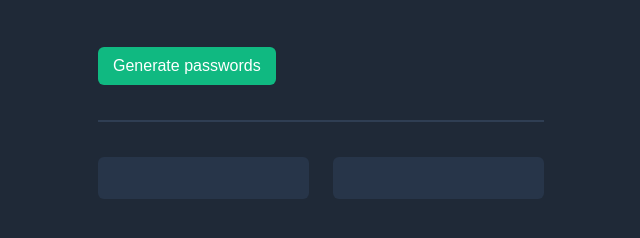
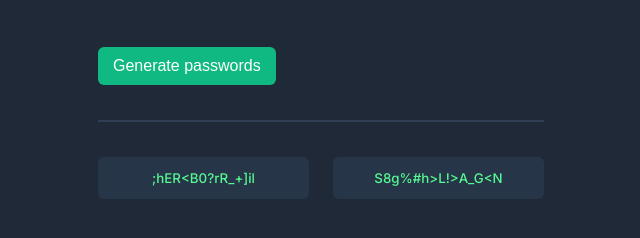
Before and after one commit to ocontrerastx/scrimba-random-password-generator, a plain HTML site: page index.html in a window 1280 px wide. Both pictures are taken after a click on the button "Generate passwords". Shown: the part 246-484 px from the top of the page, without its empty margins (319-959 px from the left). Drawn offline with Linux system fonts and the light colour scheme.

Commit message:
Wrote generatePassword() function that runs the generate logic twice pushing the values into an array.

```diff
--- a/index.js
+++ b/index.js
@@ -4,13 +4,19 @@ const characters = ["A","B","C","D","E","F","G","H","I","J","K","L","M","N","O"
 let firstPasswordEl = document.getElementById("first-password");
 let secondPasswordEl = document.getElementById("second-password");
 
+
 function generatePassword() {
-    let firstPassword = "";
+    let passwordArray = []
+    let password = ""
 
-    firstPassword = Math.random() * characters.length
-    console.log(firstPassword)
-    console.log(characters.length)
-    // for (i = 0; i < characters.length; i++) {
-    //     firstPassword =
-    // }
+    for (e = 0; e < 2; e++) {
+        for (i = 0; i < 15; i++) {
+            password += characters[Math.floor(Math.random() * characters.length)]
+        }
+        passwordArray.push(password)
+        password = ""
+    }
+
+    firstPasswordEl.value = passwordArray[0]
+    secondPasswordEl.value = passwordArray[1]
 }
```
Also changed, not shown: styles.css (line endings or trailing spaces).
